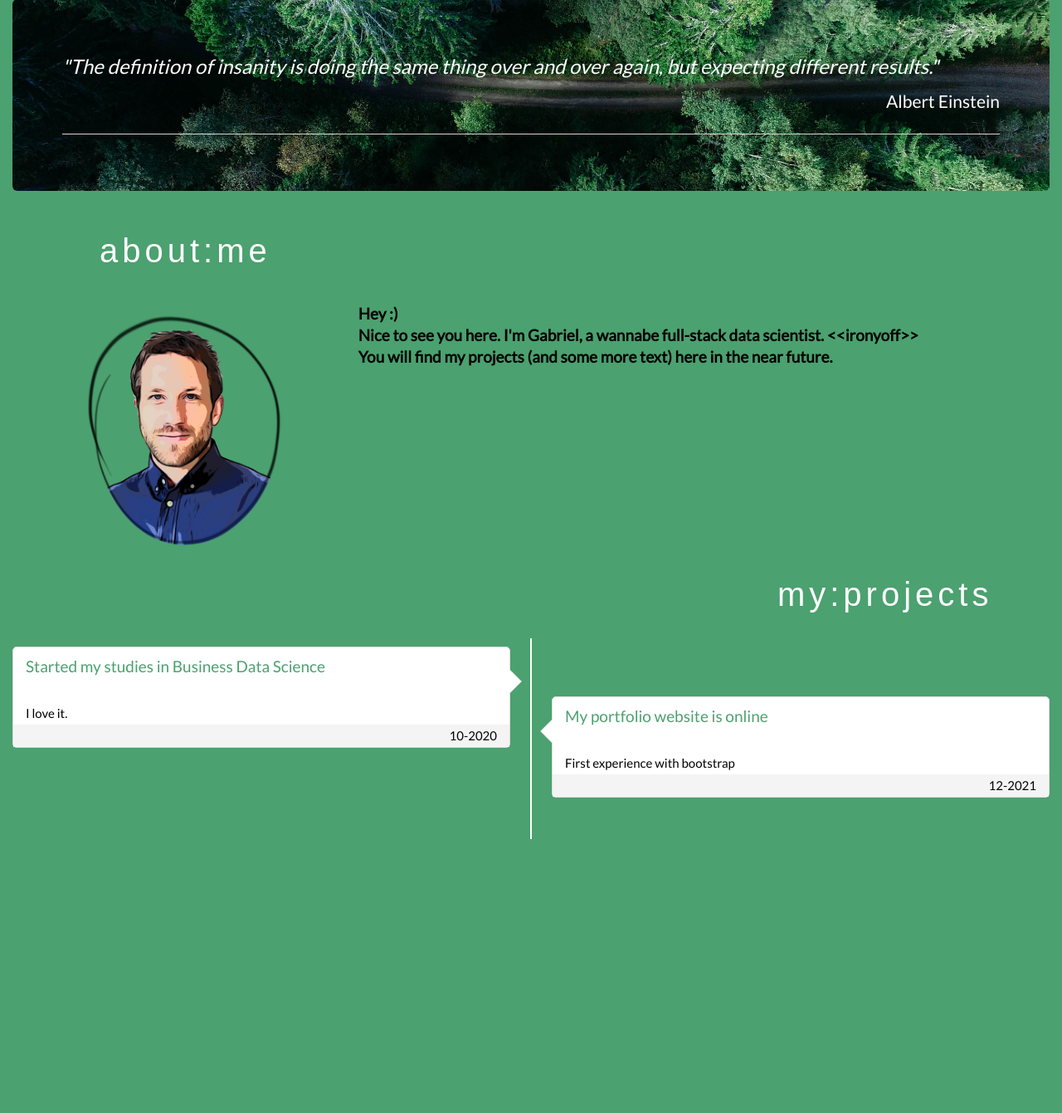
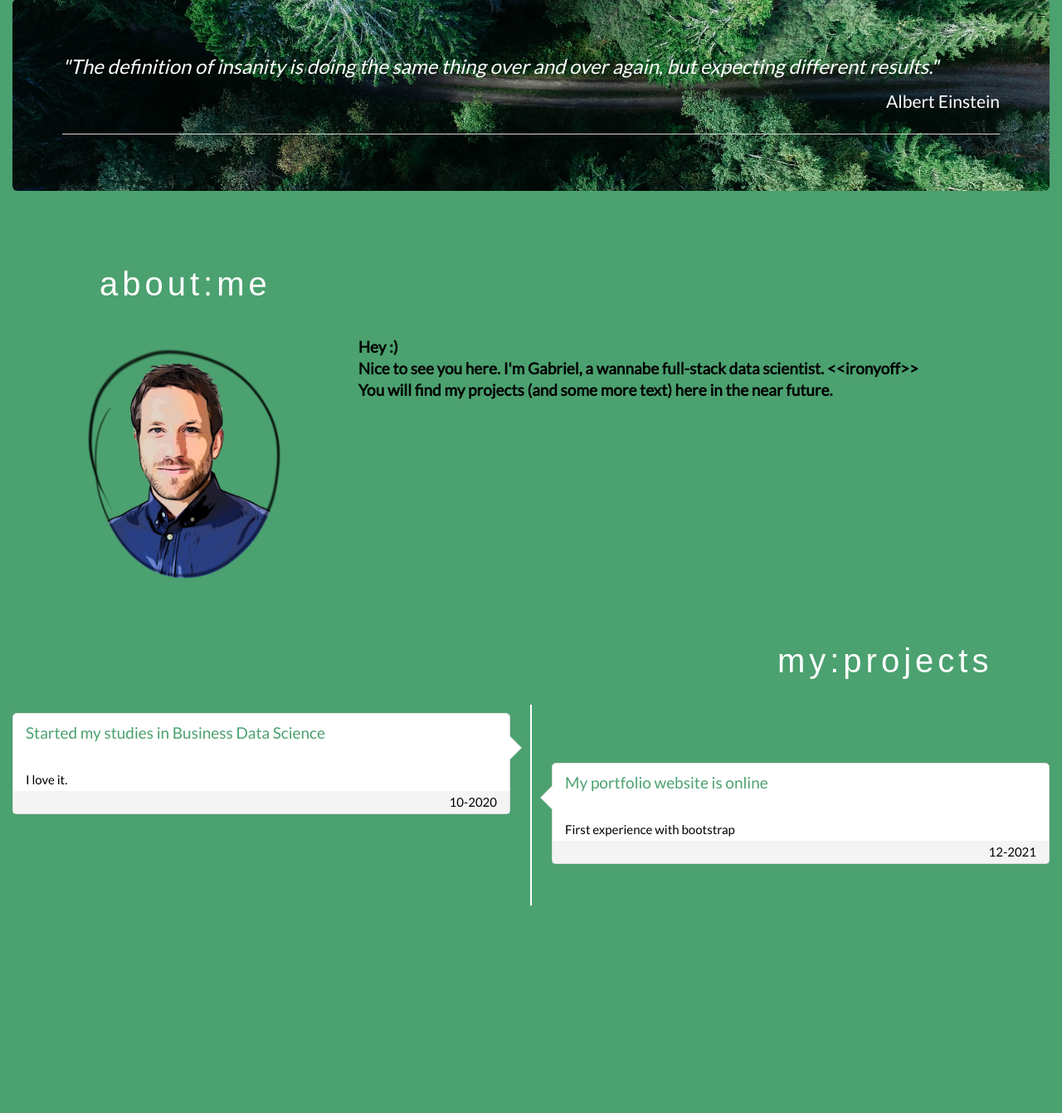
Before and after one commit to GabrielZirk/GabrielZirk.github.io, a PHP site: page / in a window 1280 px wide. Shown: the part 51-1392 px from the top of the page at 83% size. Before the commit the page ends 1062 px from the top, so only its background shows below. Run offline with PHP 8.4, Linux system fonts and the light colour scheme; some web fonts are replaced.

Commit message:
padding anchor navigation spacer

```diff
--- a/index.html
+++ b/index.html
@@ -54,10 +54,12 @@
     </div>
 
   </header>
+   <!-- Container (about:me section) -->
   <div class="container-fluid">
 
-    <!-- Container (about:me section) -->
-    <div id="about" class="container-fluid" href="about">
+
+    <div id="about" class="spacer"></div>
+    <div class="container-fluid" href="about">
       <div class="row vertical-align">
         <div class="col-sm-4 text-center">
           <h2>about:me</h2>
@@ -80,6 +82,7 @@
 
 
   <!-- Container (projekt timeline section) -->
+  <div id="projects" class="spacer"></div>
   <div class="container-fluid" href="projects">
     <div class="row">
       <div class="col-sm-8 ">
@@ -133,7 +136,7 @@
   </div>
 
   </div>
-
+  <br><br><br><br><br><br><br><br><br><br><br><br><br><br><br><br><br><br><br><br><br><br>
 </body>
 
 <footer>
--- a/mainstyle.css
+++ b/mainstyle.css
@@ -89,7 +89,9 @@ h4 {
   margin-bottom: 30px;
 }
 
-
+.spacer {
+  padding: 20px;
+}
 
 /* -----------------------------------------------
  * Timeline
```
